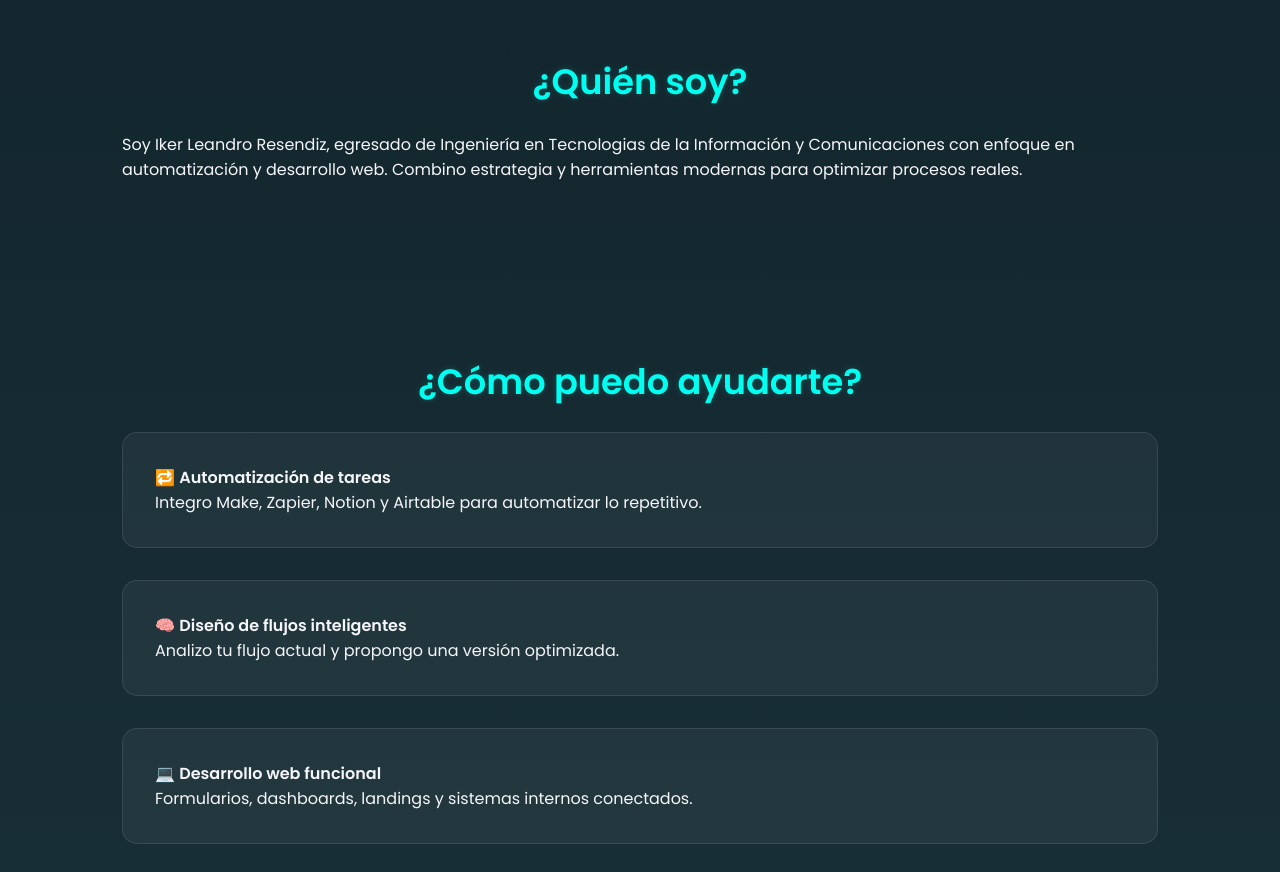
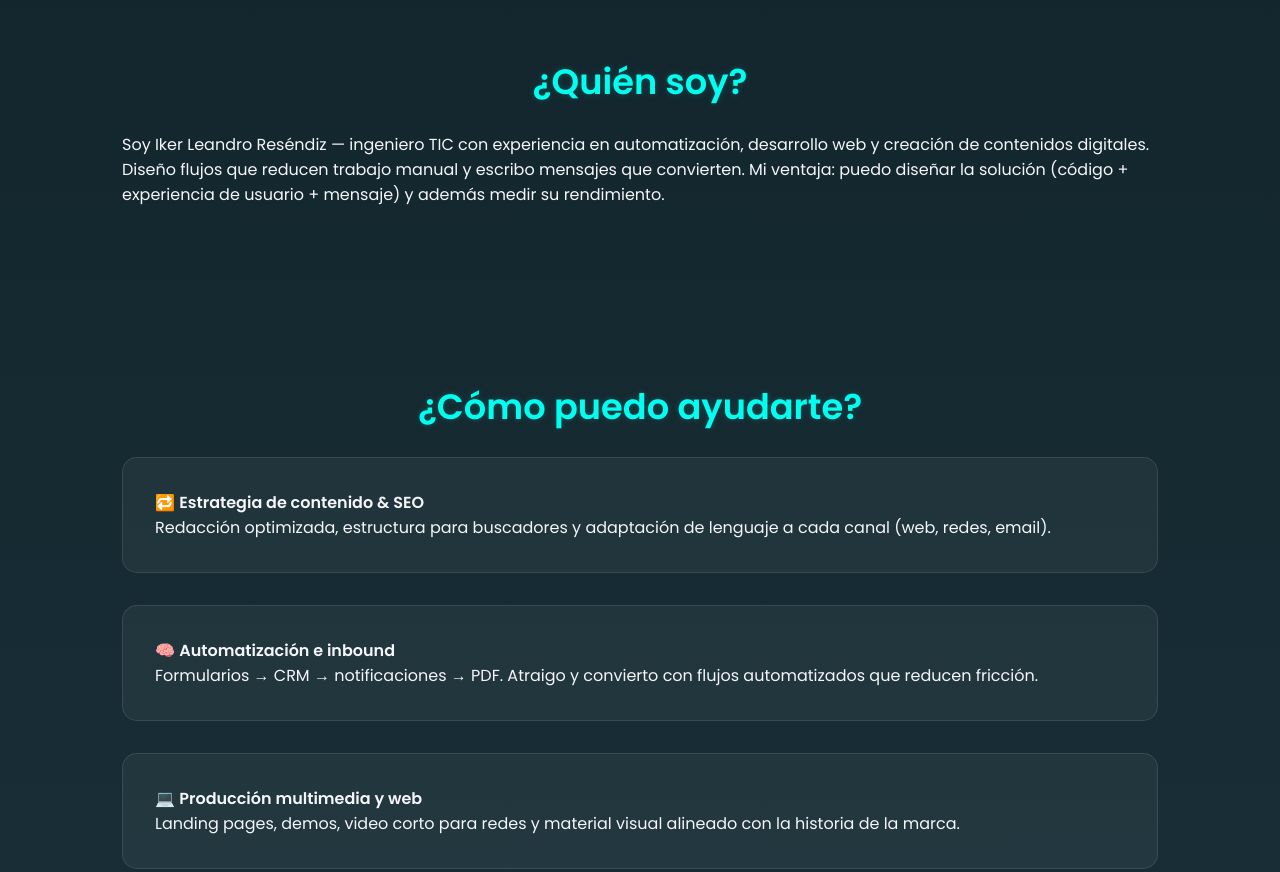
Before and after one commit to Leandro-Resendiz/Portafolio-Profesional, a plain HTML site: page index.html in a window 1280 px wide. Shown: the part 740-1612 px from the top of the page. Drawn offline with Linux system fonts and the light colour scheme.

Commit message:
Update index.html

```diff
--- a/index.html
+++ b/index.html
@@ -297,14 +297,28 @@
 </header>
   <section id="sobre-mi">
     <h2>¿Quién soy?</h2>
-    <p>Soy Iker Leandro Resendiz, egresado de Ingeniería en Tecnologias de la Información y Comunicaciones con enfoque en automatización y desarrollo web. Combino estrategia y herramientas modernas para optimizar procesos reales.</p>
+    <p>Soy Iker Leandro Reséndiz — ingeniero TIC con experiencia en automatización, desarrollo web y creación de contenidos digitales. Diseño flujos que reducen trabajo manual y escribo mensajes que convierten. Mi ventaja: puedo diseñar la solución (código + experiencia de usuario + mensaje) y además medir su rendimiento.</p>
   </section>
   <section id="servicios">
     <h2>¿Cómo puedo ayudarte?</h2>
-    <div class="servicio">🔁 <strong>Automatización de tareas</strong><br/>Integro Make, Zapier, Notion y Airtable para automatizar lo repetitivo.</div>
-    <div class="servicio">🧠 <strong>Diseño de flujos inteligentes</strong><br/>Analizo tu flujo actual y propongo una versión optimizada.</div>
-    <div class="servicio">💻 <strong>Desarrollo web funcional</strong><br/>Formularios, dashboards, landings y sistemas internos conectados.</div>
+    <div class="servicio">🔁 <strong>Estrategia de contenido & SEO</strong><br/>Redacción optimizada, estructura para buscadores y adaptación de lenguaje a cada canal (web, redes, email).</div>
+    <div class="servicio">🧠 <strong>Automatización e inbound</strong><br/>Formularios → CRM → notificaciones → PDF. Atraigo y convierto con flujos automatizados que reducen fricción.</div>
+    <div class="servicio">💻 <strong>Producción multimedia y web</strong><br/>Landing pages, demos, video corto para redes y material visual alineado con la historia de la marca.</div>
   </section>
+
+
+
+
+
+
+
+
+
+
+
+
+
+
 
   <section id="proyectos">
   <h2>Proyectos recientes</h2>
```
